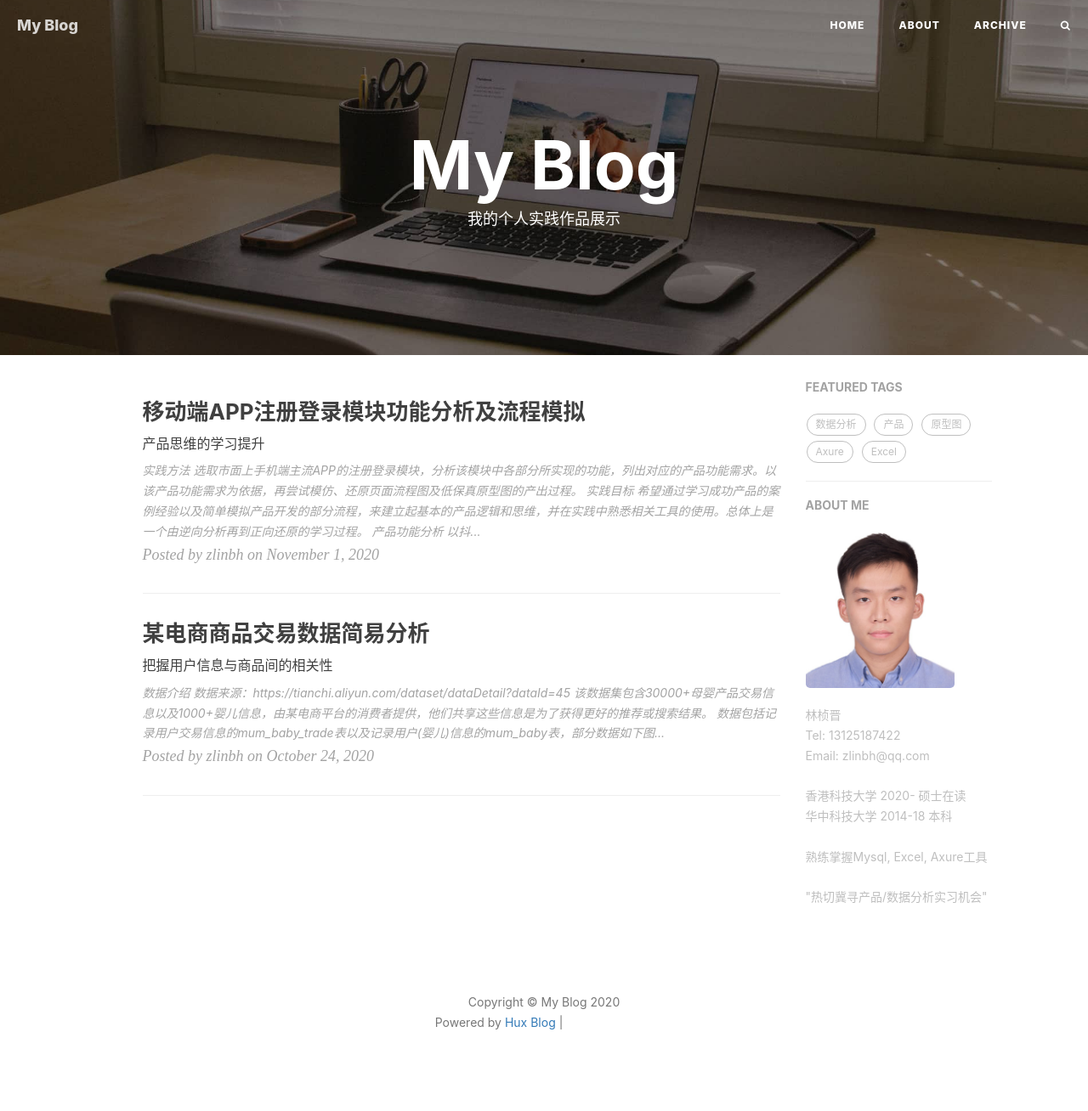
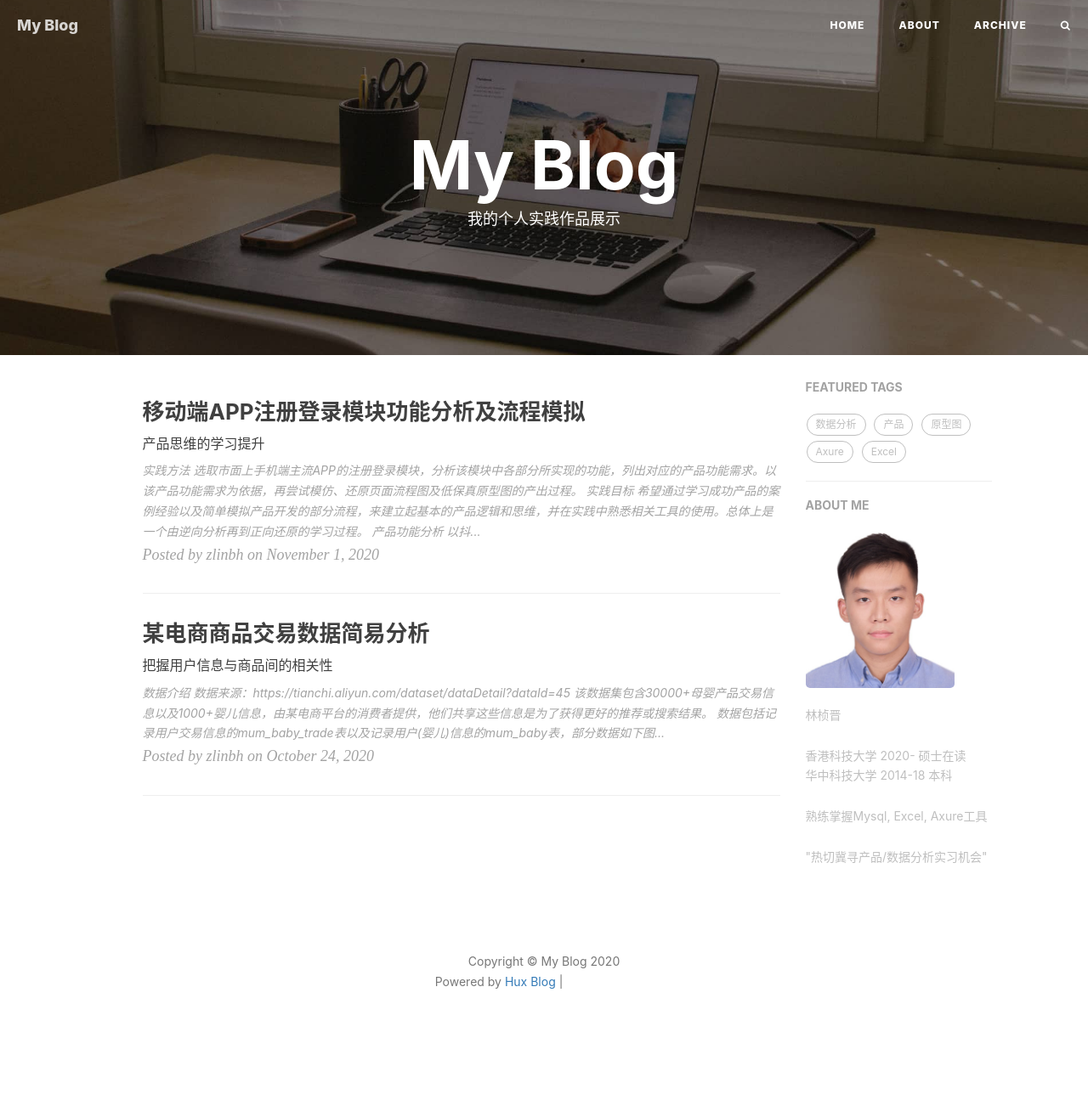
Before and after one commit to zlinbh/zlinbh.github.io, a Jekyll site: the page built from index.html, in a window 1280 px wide. Shown: the whole page at 85% size. Built offline with Jekyll 4.4.1, drawn with Linux system fonts in a browser that asks for light colours; nearby versions of some CDN libraries; the list of posts is cut into pages by our own code; comment, search, counter and statistics services are not loaded; after the commit the page ends 1260 px from its top, so only the background shows below that; grey boxes are pictures that could not be loaded.

Commit message:
Update _config.yml

```diff
--- a/_config.yml
+++ b/_config.yml
@@ -70,7 +70,7 @@ ga_domain:
 
 # Sidebar settings
 sidebar: true                      # whether or not using Sidebar.
-sidebar-about-description: "林桢晋<br>Tel: 13125187422<br>Email: zlinbh@qq.com<br><br>
+sidebar-about-description: "林桢晋<br><br>
 香港科技大学 2020- 硕士在读<br>华中科技大学 2014-18 本科<br><br>
 熟练掌握Mysql, Excel, Axure工具<br><br>
 \"热切冀寻产品/数据分析实习机会\""
```
